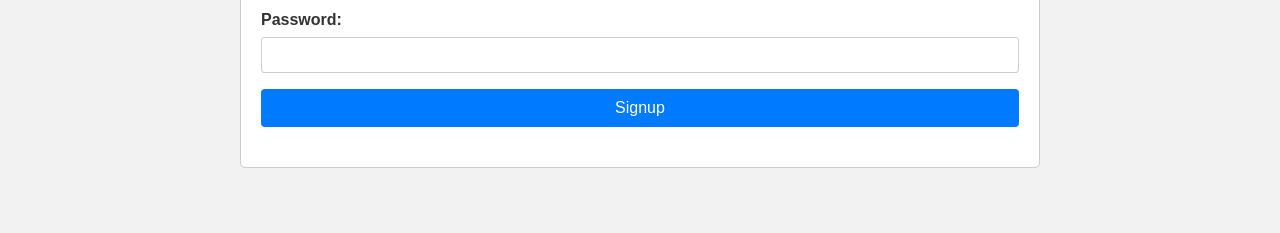
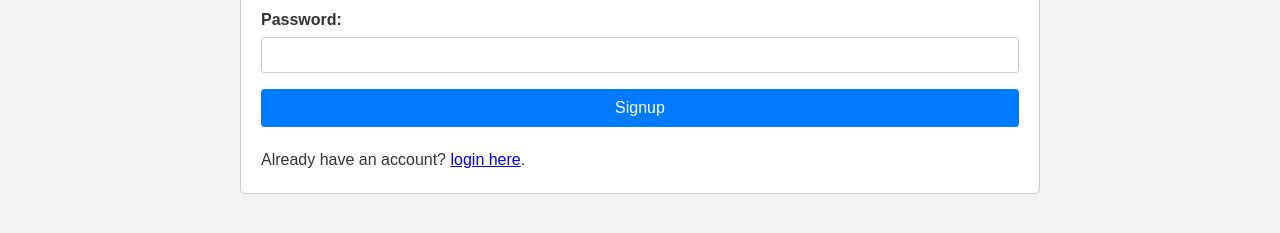
Before and after one commit to gamtha/globleissue-com, a website: page signup.html in a window 1280 px wide. Shown: the part 195-428 px from the top of the page. Drawn offline with Linux system fonts and the light colour scheme.

Commit message:
signup.html

```diff
--- a/signup.html
+++ b/signup.html
@@ -32,6 +32,7 @@
                 <button type="submit">Signup</button>
             </form>
             <div id="message"></div>
+            <p>Already have an account? <a href="login.html">login here</a>.</p>
         </div>
     </main>
 
```
